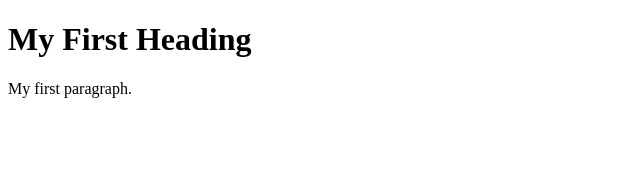
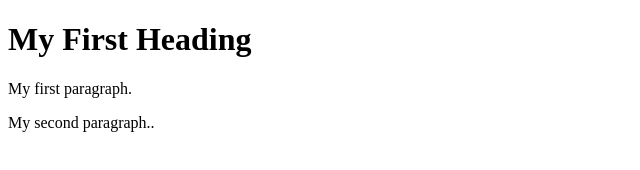
Before and after one commit to Abdul-Basith-siddiqui/y, a plain HTML site: page index.html in a window 1280 px wide. Shown: the whole page, without its empty margins (0-640 px from the left). Drawn offline with Linux system fonts and the light colour scheme.

Commit message:
third commit

```diff
--- a/index.html
+++ b/index.html
@@ -4,6 +4,9 @@
 
 <h1>My First Heading</h1>
 <p>My first paragraph.</p>
+<p>
+    My second paragraph..
+</p>
 
 </body>
 </html>
```
